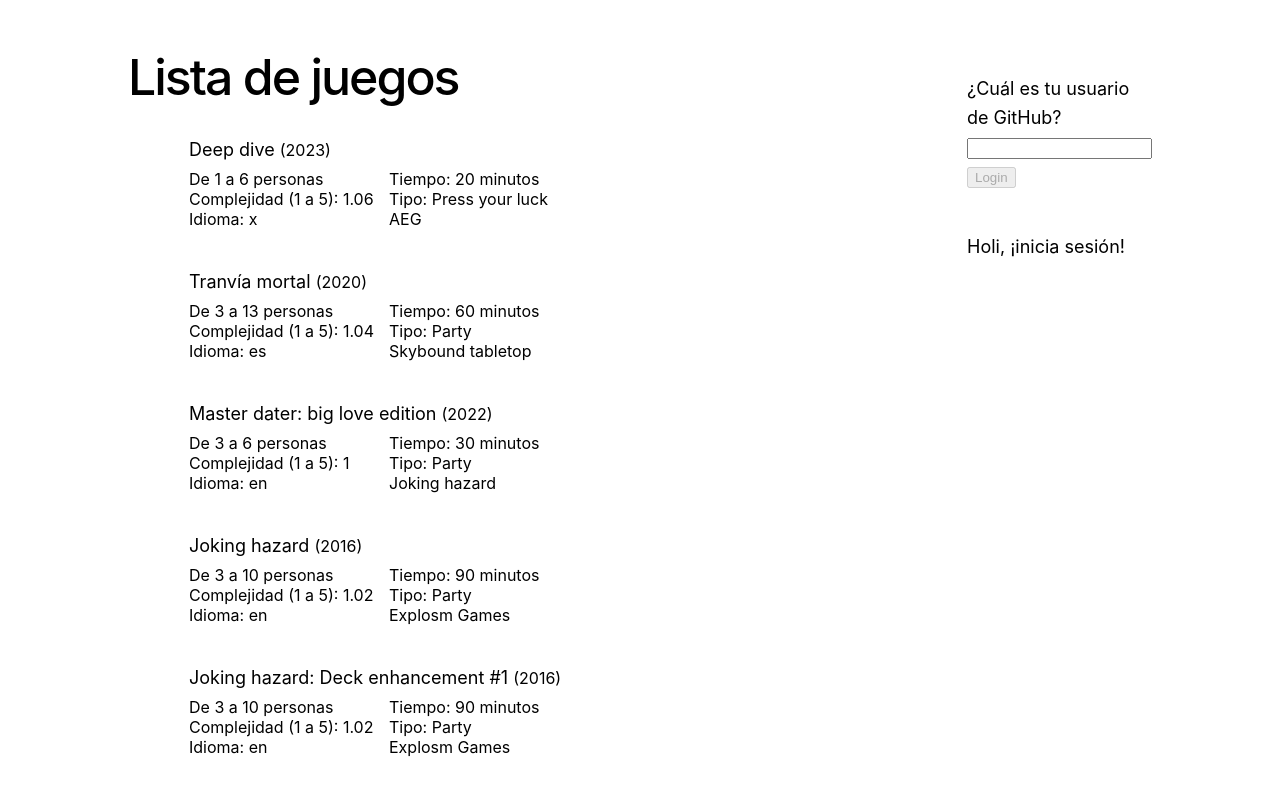
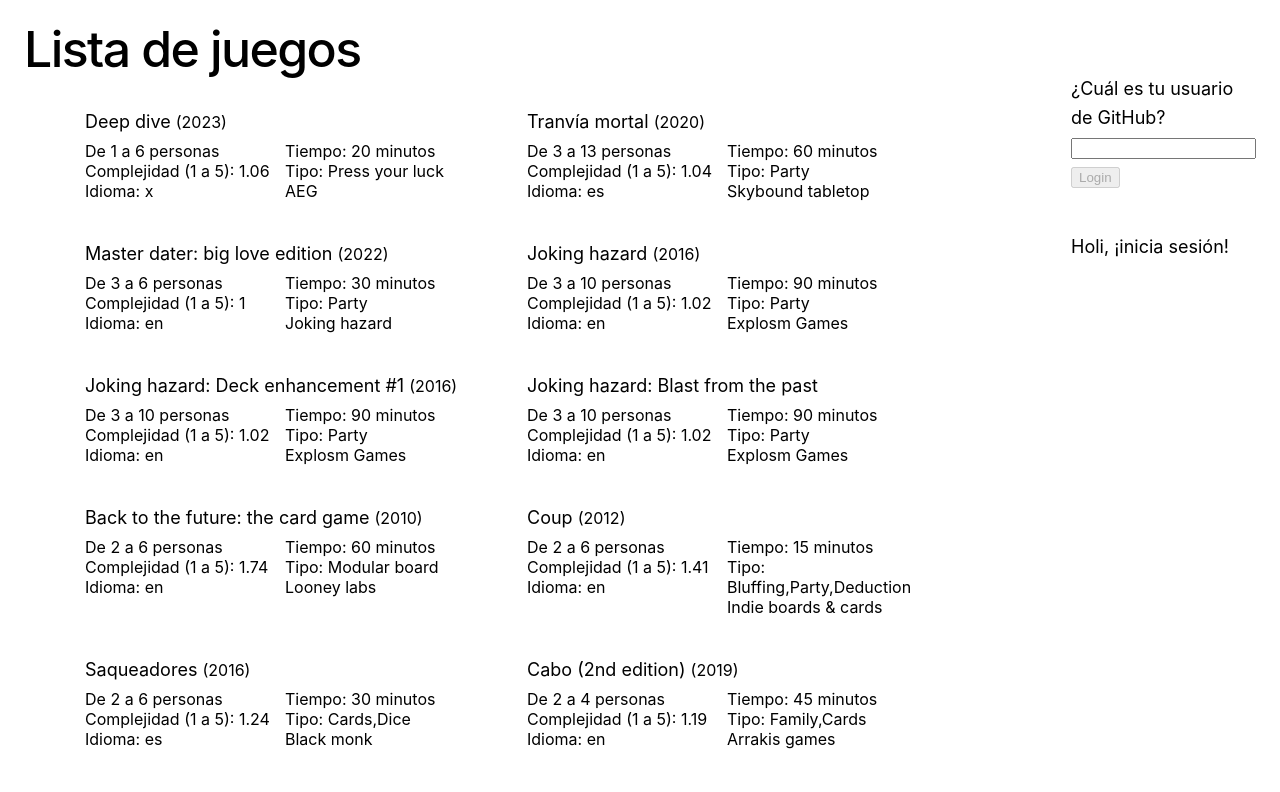
Before and after one commit to 2y2son4/board-games-showcase, an Angular app: page / in a window 1280 px wide. Shown: the top 792 px of the page. Built offline with nearby package versions, Linux system fonts and the light colour scheme.

Commit message:
:wastebasket: clean app stylefile

```diff
--- a/src/app/app.component.scss
+++ b/src/app/app.component.scss
@@ -1,31 +1,4 @@
 :host {
-  --bright-blue: oklch(51.01% 0.274 263.83);
-  --electric-violet: oklch(53.18% 0.28 296.97);
-  --french-violet: oklch(47.66% 0.246 305.88);
-  --vivid-pink: oklch(69.02% 0.277 332.77);
-  --hot-red: oklch(61.42% 0.238 15.34);
-  --orange-red: oklch(63.32% 0.24 31.68);
-
-  --gray-900: oklch(19.37% 0.006 300.98);
-  --gray-700: oklch(36.98% 0.014 302.71);
-  --gray-400: oklch(70.9% 0.015 304.04);
-
-  --red-to-pink-to-purple-vertical-gradient: linear-gradient(
-    180deg,
-    var(--orange-red) 0%,
-    var(--vivid-pink) 50%,
-    var(--electric-violet) 100%
-  );
-
-  --red-to-pink-to-purple-horizontal-gradient: linear-gradient(
-    90deg,
-    var(--orange-red) 0%,
-    var(--vivid-pink) 50%,
-    var(--electric-violet) 100%
-  );
-
-  --pill-accent: var(--bright-blue);
-
   font-family: "Inter", -apple-system, BlinkMacSystemFont, "Segoe UI", Roboto,
     Helvetica, Arial, sans-serif, "Apple Color Emoji", "Segoe UI Emoji",
     "Segoe UI Symbol";
@@ -38,16 +11,11 @@
   font-size: 3.125rem;
   font-weight: 500;
   line-height: 100%;
-  letter-spacing: -0.125rem;
+  letter-spacing: -0.1rem;
   margin: 0;
   font-family: "Inter Tight", -apple-system, BlinkMacSystemFont, "Segoe UI",
     Roboto, Helvetica, Arial, sans-serif, "Apple Color Emoji", "Segoe UI Emoji",
     "Segoe UI Symbol";
-}
-
-p {
-  margin: 0;
-  color: var(--gray-700);
 }
 
 main {
@@ -61,106 +29,10 @@
   position: relative;
 }
 
-.angular-logo {
-  max-width: 9.2rem;
-}
-
 .content {
   display: flex;
   justify-content: space-around;
   width: 100%;
-  max-width: 1024px;
+  max-width: 1280px;
   margin-bottom: 3rem;
 }
-
-.content h1 {
-  margin-top: 1.75rem;
-}
-
-.content p {
-  margin-top: 1.5rem;
-}
-
-.divider {
-  width: 1px;
-  background: var(--red-to-pink-to-purple-vertical-gradient);
-  margin-inline: 0.5rem;
-}
-
-.pill-group {
-  display: flex;
-  flex-direction: column;
-  align-items: start;
-  flex-wrap: wrap;
-  gap: 1.25rem;
-}
-
-.pill {
-  display: flex;
-  align-items: center;
-  --pill-accent: var(--bright-blue);
-  background: color-mix(in srgb, var(--pill-accent) 5%, transparent);
-  color: var(--pill-accent);
-  padding-inline: 0.75rem;
-  padding-block: 0.375rem;
-  border-radius: 2.75rem;
-  border: 0;
-  transition: background 0.3s ease;
-  font-family: var(--inter-font);
-  font-size: 0.875rem;
-  font-style: normal;
-  font-weight: 500;
-  line-height: 1.4rem;
-  letter-spacing: -0.00875rem;
-  text-decoration: none;
-}
-
-.pill:hover {
-  background: color-mix(in srgb, var(--pill-accent) 15%, transparent);
-}
-
-.pill-group .pill:nth-child(6n + 1) {
-  --pill-accent: var(--bright-blue);
-}
-.pill-group .pill:nth-child(6n + 2) {
-  --pill-accent: var(--french-violet);
-}
-.pill-group .pill:nth-child(6n + 3),
-.pill-group .pill:nth-child(6n + 4),
-.pill-group .pill:nth-child(6n + 5) {
-  --pill-accent: var(--hot-red);
-}
-
-.pill-group svg {
-  margin-inline-start: 0.25rem;
-}
-
-.social-links {
-  display: flex;
-  align-items: center;
-  gap: 0.73rem;
-  margin-top: 1.5rem;
-}
-
-.social-links path {
-  transition: fill 0.3s ease;
-  fill: var(--gray-400);
-}
-
-.social-links a:hover svg path {
-  fill: var(--gray-900);
-}
-
-@media screen and (max-width: 650px) {
-  .content {
-    flex-direction: column;
-    width: max-content;
-  }
-
-  .divider {
-    height: 1px;
-    width: 100%;
-    background: var(--red-to-pink-to-purple-horizontal-gradient);
-    margin-block: 1.5rem;
-  }
-}
```
